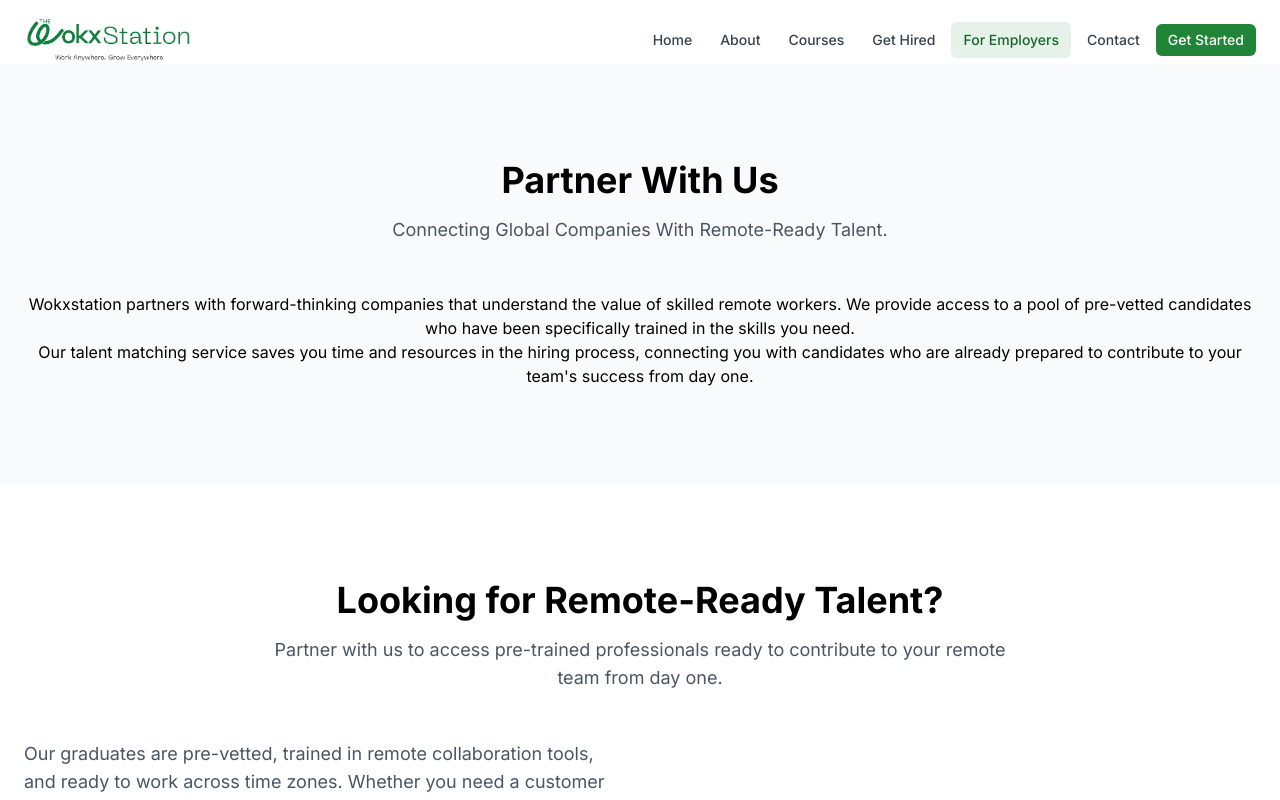
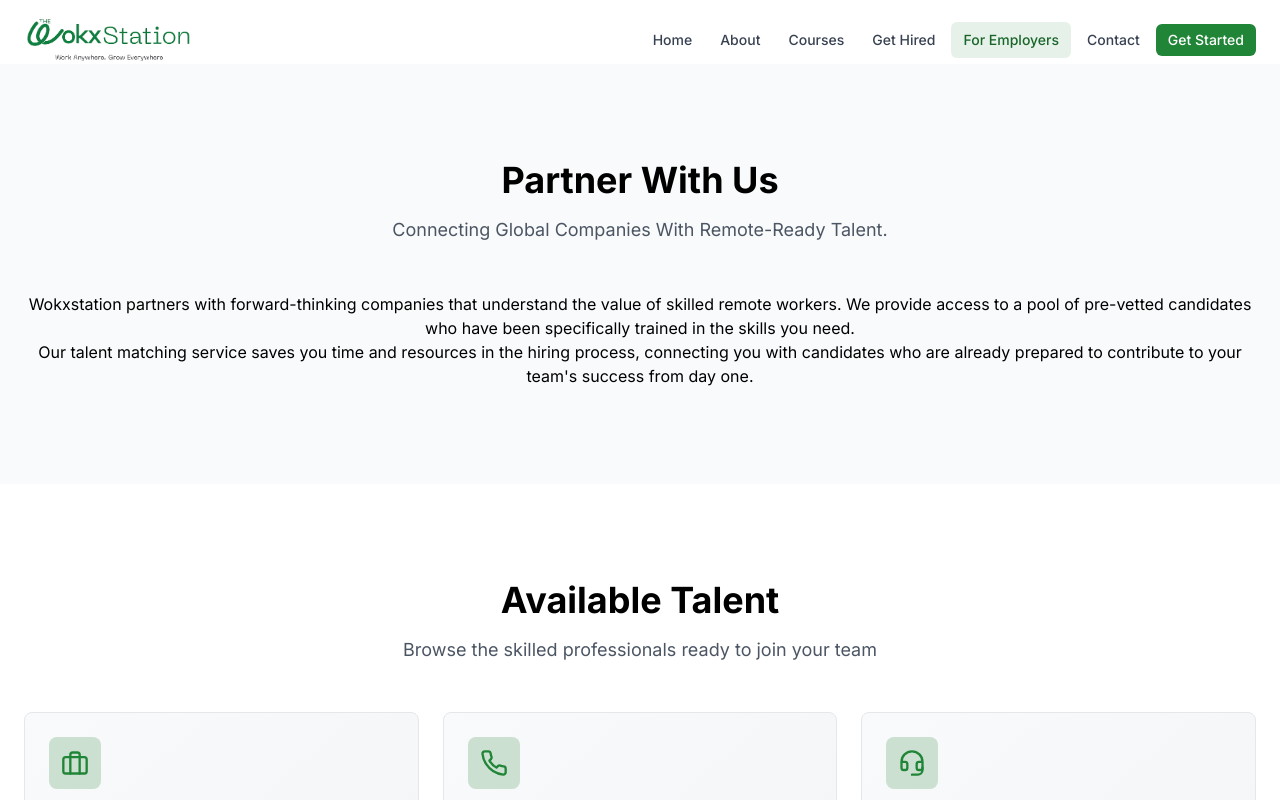
Before and after one commit to tommiecoder/wokx-station, a React (Vite) app: page /partners in a window 1280 px wide. Shown: the top 800 px of the page. Built offline with nearby package versions, Linux system fonts and the light colour scheme.

Commit message:
Add TalentShowcase component to PartnersPage

```diff
--- a/src/pages/PartnersPage.tsx
+++ b/src/pages/PartnersPage.tsx
@@ -2,6 +2,7 @@ import { Helmet } from 'react-helmet-async';
 import Section from '../components/ui/Section';
 import SectionHeader from '../components/ui/SectionHeader';
 import PartnersSection from '../components/home/PartnersSection';
+import TalentShowcase from '../components/home/TalentShowcase';
 
 const PartnersPage = () => {
   return (
@@ -28,9 +29,9 @@ const PartnersPage = () => {
         </div>
       </Section>
 
+      <TalentShowcase />
+
       <PartnersSection />
-
-      {/* Additional partners page content would go here */}
     </>
   );
 };
```
